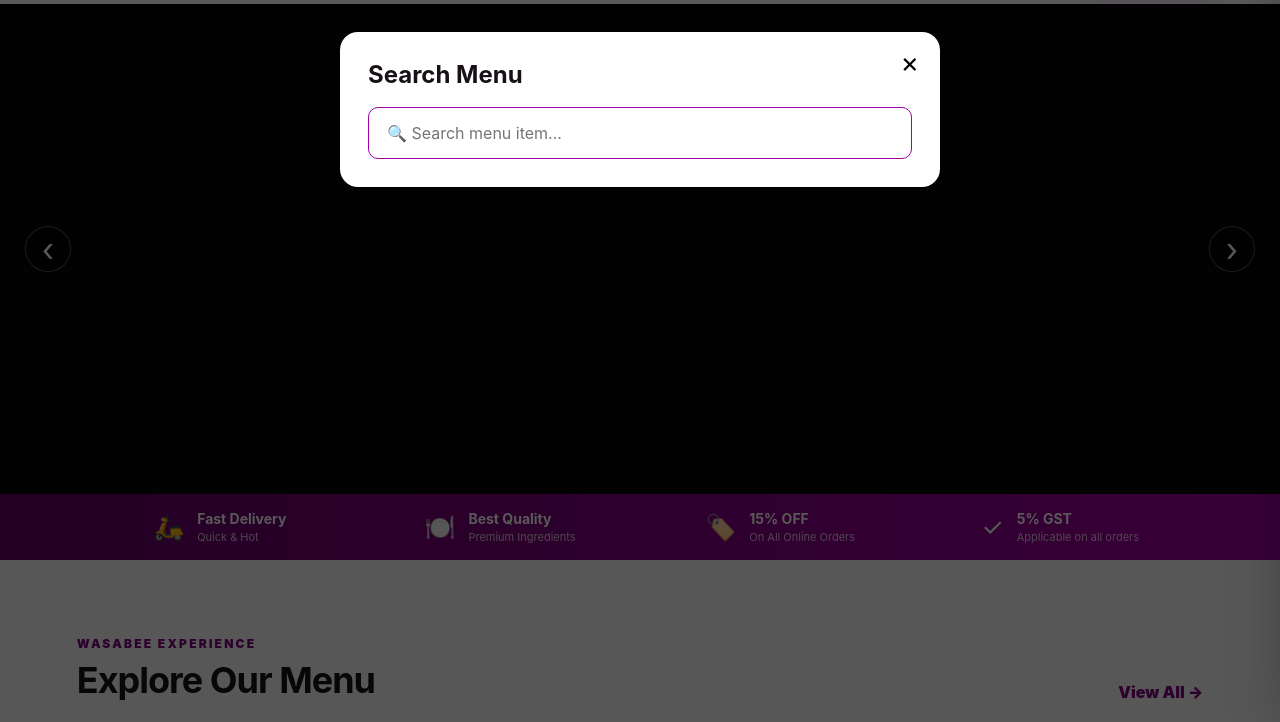
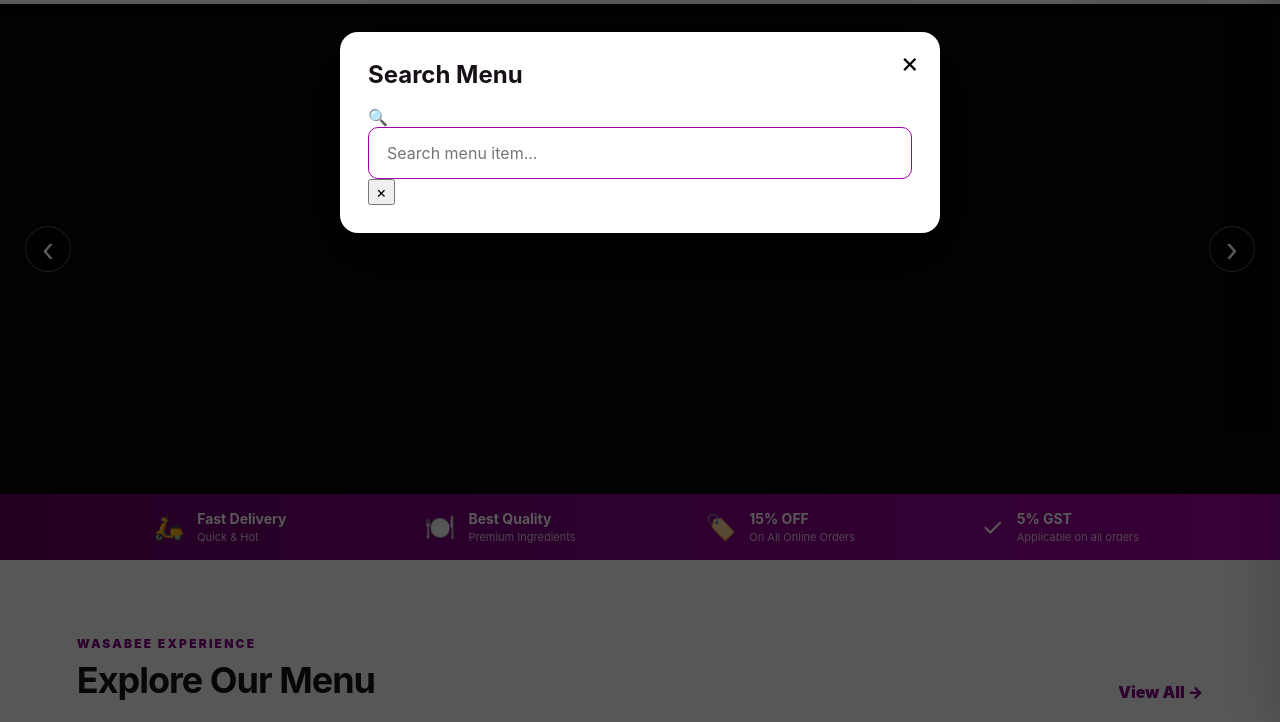
Before and after one commit to chandrakanta8967/wasabee-restaurant-website, a website: page public/index.html in a window 1280 px wide. Both pictures are taken after a click on the button "Search Menu". Shown: the part 78-800 px from the top of the page. Drawn offline with Linux system fonts and the light colour scheme; no server answers.

Commit message:
Update index.html

```diff
--- a/public/index.html
+++ b/public/index.html
@@ -34,23 +34,44 @@
 <div id="itemModal" class="modal"><div class="modal-card"><button class="modal-close" onclick="closeItem()">×</button><div id="itemModalBody"></div></div></div>
 <div id="checkoutModal" class="modal"><div class="modal-card checkout"><button class="modal-close" onclick="closeCheckout()">×</button><span class="eyebrow">SECURE CHECKOUT</span><h2>Your Details</h2><form id="checkoutForm"><input required name="name" placeholder="Full name"><input required name="phone" placeholder="Mobile number"><textarea required name="address" placeholder="Full delivery address"></textarea><div class="location-row"><button type="button" class="btn ghost" onclick="getLocation()">📍 Use Current Location</button><span id="locationStatus">Location not added</span></div><input name="landmark" placeholder="Landmark (optional)"><div class="coupon-row"><input name="coupon" id="couponCode" placeholder="Coupon code (optional)"><button type="button" class="btn ghost" onclick="applyCoupon()">Apply</button></div><div id="couponStatus"></div><div id="checkoutTotal"></div><button class="btn purple full">Place Order on WhatsApp →</button></form></div></div>
 <div id="menuSearchModal" class="menu-search-modal">
+
   <div class="menu-search-card">
-    <button class="menu-search-close" onclick="closeMenuSearch()">×</button>
+
+    <button
+      type="button"
+      class="menu-search-close"
+      onclick="toggleMenuSearch(false)"
+    >
+      ×
+    </button>
 
     <h2>Search Menu</h2>
 
-    <input
-      type="search"
-      id="menuSearch"
-      placeholder="🔍 Search menu item..."
-      autocomplete="off"
-      oninput="searchMenu()"
-    >
+    <div class="menu-search-input-wrap">
+      <span>🔍</span>
+
+      <input
+        type="text"
+        id="menuSearch"
+        placeholder="Search menu item..."
+        autocomplete="off"
+        oninput="searchMenu()"
+      />
+
+      <button
+        type="button"
+        id="menuSearchClear"
+        onclick="clearMenuSearch()"
+      >
+        ×
+      </button>
+    </div>
 
     <div id="menuSearchResults"></div>
+
   </div>
+
 </div>
-
 <script src="/app.js"></script>
 </body>
 </html>
```
